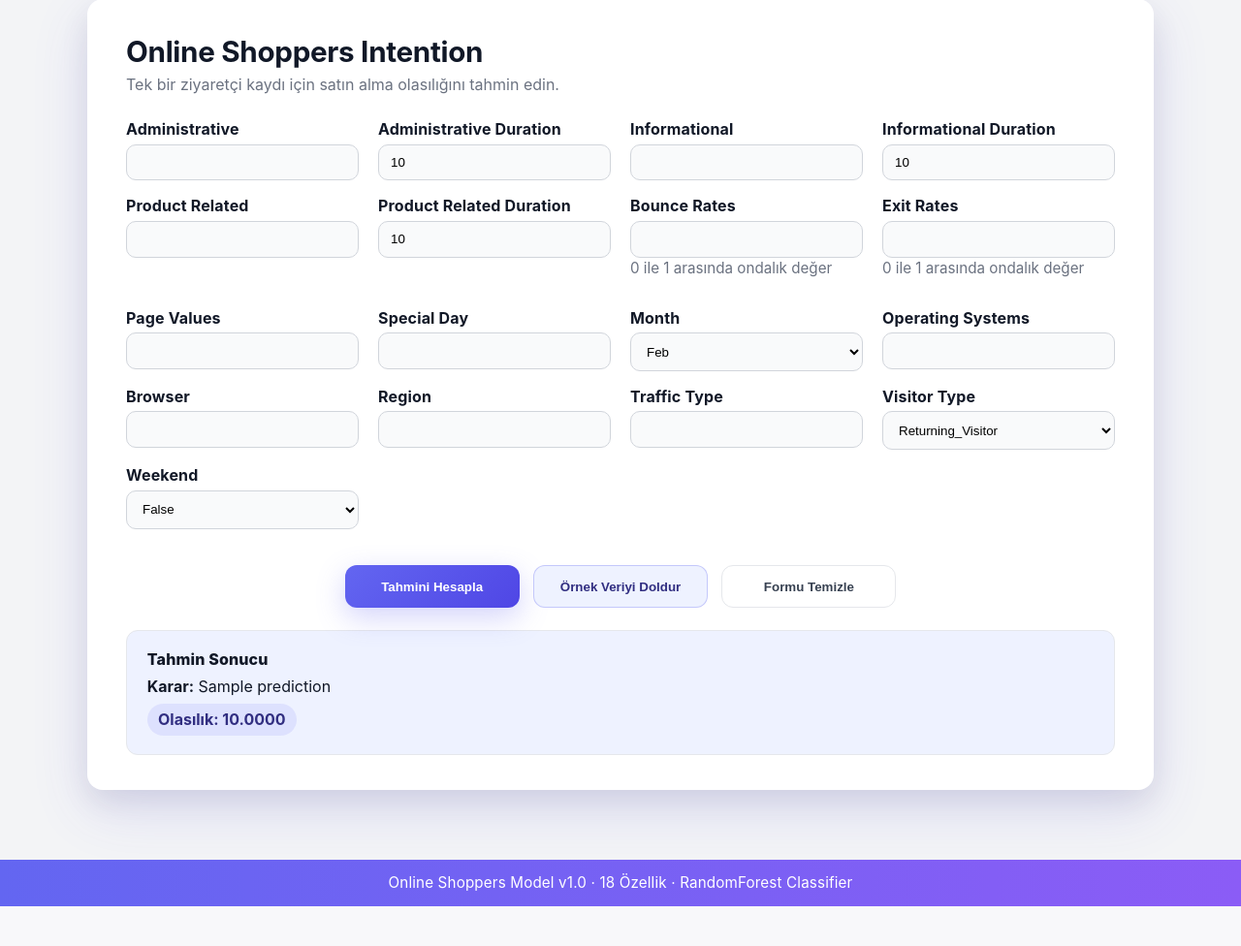
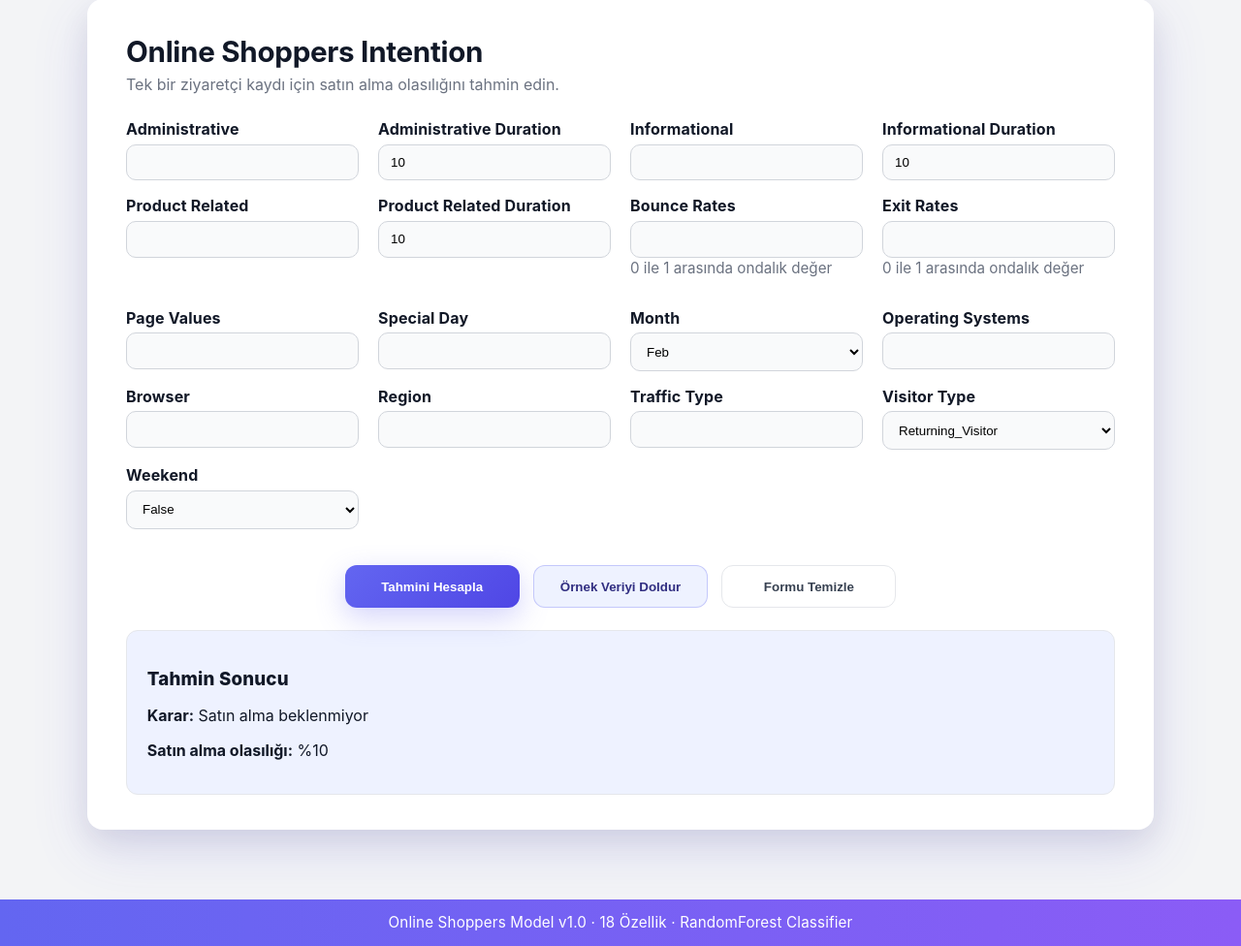
Before and after one commit to Ast1va/ML-Bootcamp-Final-Projesi, a FastAPI app: template src/templates/index.html in a window 1280 px wide. Shown: the part 45-1021 px from the top of the page at 97% size. Before the commit the page ends 980 px from the top, so only its background shows below. Run offline with FastAPI, Linux system fonts and the light colour scheme; the template is opened without the code that fills it: most values are stand-ins (such as "Sample title", 1, 10 or a date in 2020).

Commit message:
İndex sayfası tekrardan düzenlendi.

```diff
--- a/src/templates/index.html
+++ b/src/templates/index.html
@@ -215,13 +215,24 @@
         </form>
 
         {% if result %}
-          <div class="result {% if result.get('error') %}error{% endif %}">
-            <div class="result-title">Tahmin Sonucu</div>
+          <div class="result {% if result.get('error') %}error{% endif %} result-box">
+            <h3 class="result-title">Tahmin Sonucu</h3>
             {% if result.get('error') %}
-              <div><strong>Hata:</strong> {{ result.get('error') }}</div>
+              <p><strong>Hata:</strong> {{ result.get('error') }}</p>
             {% else %}
-              <div><strong>Karar:</strong> {{ result.get('prediction') }}</div>
-              <div class="prob-chip">Olasılık: {{ '%.4f' | format(result.get('probability', 0)) }}</div>
+              {% set prediction = result.get('prediction') %}
+              {% set probability = result.get('probability', 0) %}
+              <p><strong>Karar:</strong>
+              {% if prediction %}
+                  Satın alma bekleniyor
+              {% else %}
+                  Satın alma beklenmiyor
+              {% endif %}
+              </p>
+
+              <p><strong>Satın alma olasılığı:</strong>
+                  %{{ (probability * 100) | round(2) }}
+              </p>
             {% endif %}
           </div>
         {% endif %}
```
